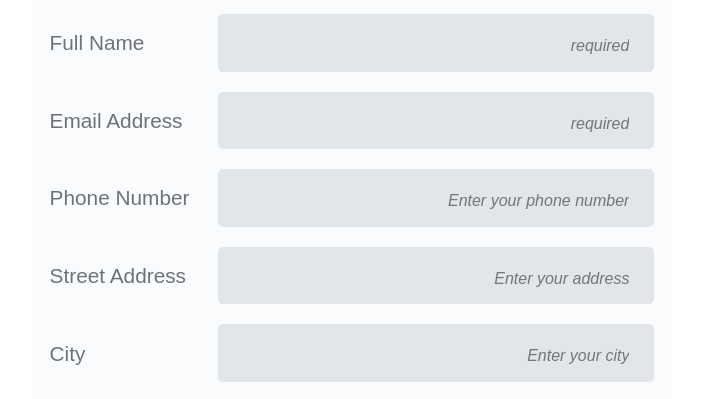
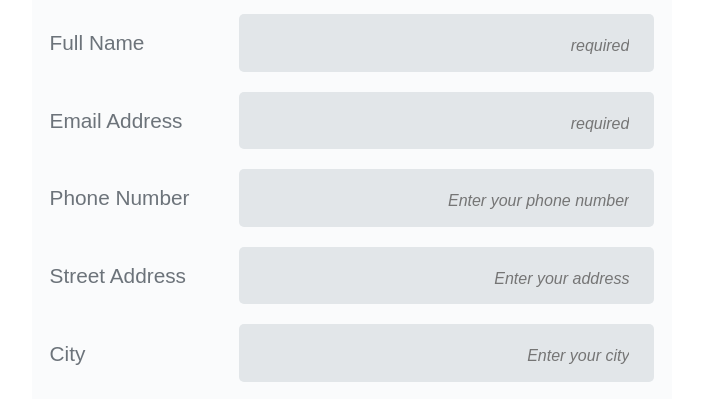
Before and after one commit to svanardenne/form-html-validation, a plain HTML site: page index.html in a window 1280 px wide. Shown: the part 357-756 px from the top of the page, without its empty margins (288-991 px from the left). Drawn offline with Linux system fonts and the light colour scheme; a web font is replaced by a local one.

Commit message:
Overflow

```diff
--- a/css/style.css
+++ b/css/style.css
@@ -175,8 +175,10 @@ select {
   .inline label {
     width: 40%;
     align-self: center;
+    margin-right: 30px;
   }
-  .container-1 input {
+  .inline input {
     margin-bottom: 10px;
+    overflow: auto;
   }
 }
```
